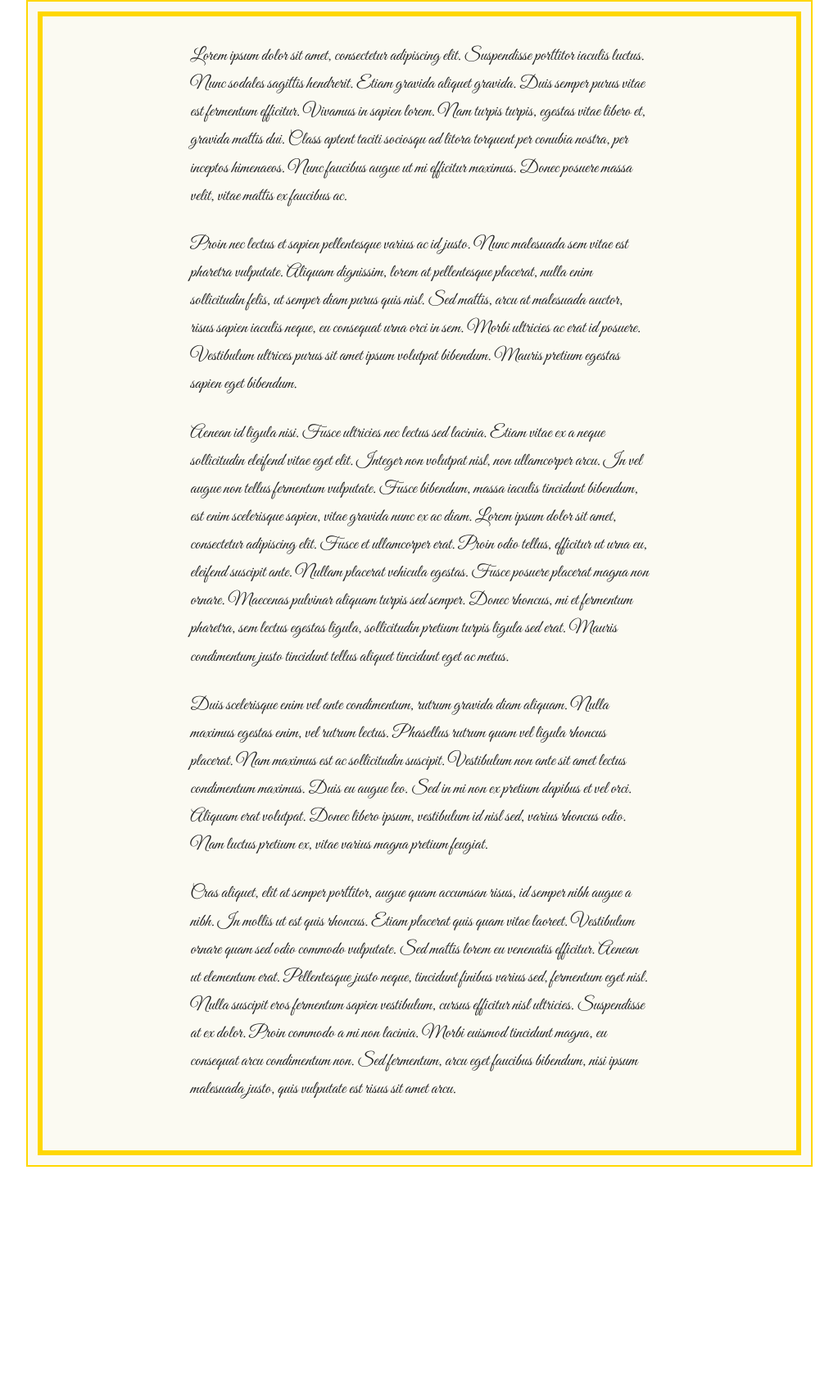
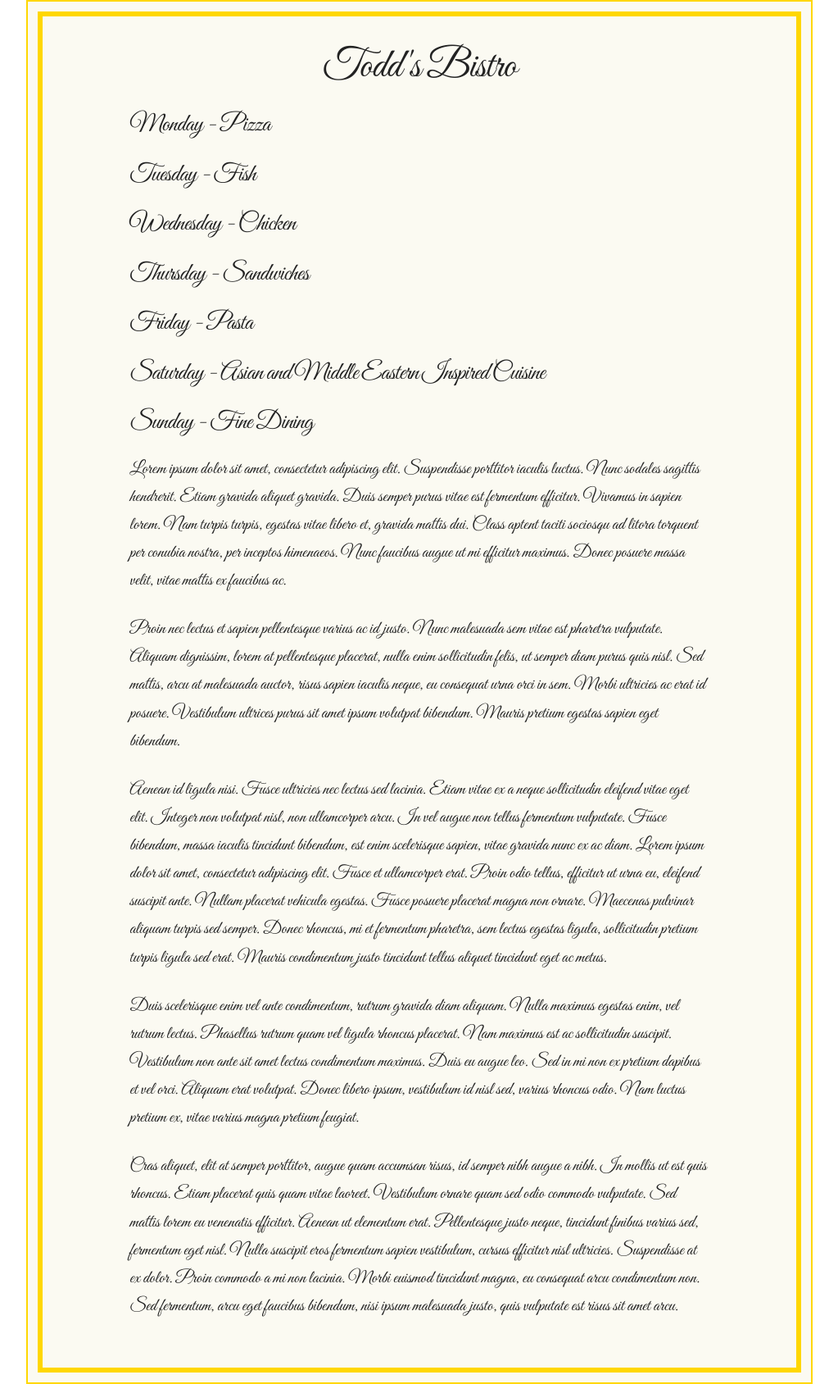
Before and after one commit to trbittner/recipes, a Jekyll site: the page built from main.html, in a window 1280 px wide. Shown: the whole page at 82% size, without its empty margins (128-1151 px from the left). Built offline with Jekyll 4.4.1, drawn with Linux system fonts in a browser that asks for light colours; before the commit the page ends 1423 px from its top, so only the background shows below that.

Commit message:
Created hard-coded headers.

```diff
--- a/assets/css/recipe.css
+++ b/assets/css/recipe.css
@@ -152,9 +152,7 @@ html, body {
   background-color: #fbfaf2;
   font-family: 'Great Vibes',cursive;
   font-size: 16pt;
-}
 
-.border-test {
   border: solid;
   border-width: 2px;
   border-color: gold;
@@ -163,3 +161,7 @@ html, body {
   outline-width: 6px;
   outline-offset: -20px;
 }
+
+.menu-header {
+  text-align: center;
+}
--- a/main.html
+++ b/main.html
@@ -4,8 +4,20 @@ title: Prototype
 ---
 <div class='container cardstock border-test'>
     <div class='row'>
-        <div class='two columns'>&nbsp;</div>
-        <div class='eight columns '>
+        <div class='one column'>&nbsp;</div>
+        <div class='ten columns'>
+            <div class='menu-header'>
+                <h1>Todd's Bistro</h1>
+            </div>
+            <div class='menu-body'>
+                <h4>Monday - Pizza</h4>
+                <h4>Tuesday - Fish</h4>
+                <h4>Wednesday - Chicken</h4>
+                <h4>Thursday - Sandwiches</h4>
+                <h4>Friday - Pasta</h4>
+                <h4>Saturday - Asian and Middle Eastern Inspired Cuisine</h4>
+                <h4>Sunday - Fine Dining</h4>
+            </div>
 <p>Lorem ipsum dolor sit amet, consectetur adipiscing elit. Suspendisse porttitor iaculis luctus. Nunc sodales sagittis hendrerit. Etiam gravida aliquet gravida. Duis semper purus vitae est fermentum efficitur. Vivamus in sapien lorem. Nam turpis turpis, egestas vitae libero et, gravida mattis dui. Class aptent taciti sociosqu ad litora torquent per conubia nostra, per inceptos himenaeos. Nunc faucibus augue ut mi efficitur maximus. Donec posuere massa velit, vitae mattis ex faucibus ac.
 
 <p>Proin nec lectus et sapien pellentesque varius ac id justo. Nunc malesuada sem vitae est pharetra vulputate. Aliquam dignissim, lorem at pellentesque placerat, nulla enim sollicitudin felis, ut semper diam purus quis nisl. Sed mattis, arcu at malesuada auctor, risus sapien iaculis neque, eu consequat urna orci in sem. Morbi ultricies ac erat id posuere. Vestibulum ultrices purus sit amet ipsum volutpat bibendum. Mauris pretium egestas sapien eget bibendum.
@@ -16,6 +28,6 @@ title: Prototype
 
 <p>Cras aliquet, elit at semper porttitor, augue quam accumsan risus, id semper nibh augue a nibh. In mollis ut est quis rhoncus. Etiam placerat quis quam vitae laoreet. Vestibulum ornare quam sed odio commodo vulputate. Sed mattis lorem eu venenatis efficitur. Aenean ut elementum erat. Pellentesque justo neque, tincidunt finibus varius sed, fermentum eget nisl. Nulla suscipit eros fermentum sapien vestibulum, cursus efficitur nisl ultricies. Suspendisse at ex dolor. Proin commodo a mi non lacinia. Morbi euismod tincidunt magna, eu consequat arcu condimentum non. Sed fermentum, arcu eget faucibus bibendum, nisi ipsum malesuada justo, quis vulputate est risus sit amet arcu.
         </div>
-
+        <div class='one column'>&nbsp;</div>
     </div>
 </div>
```
